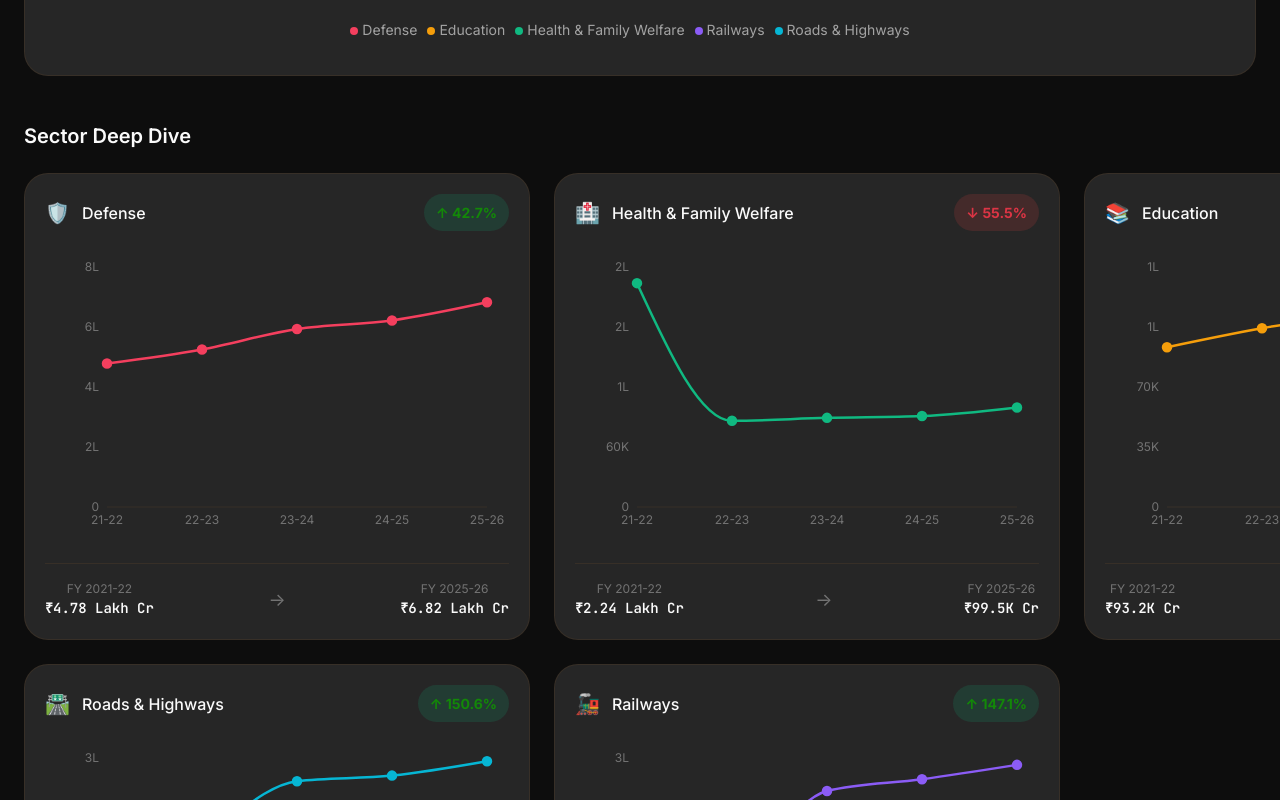
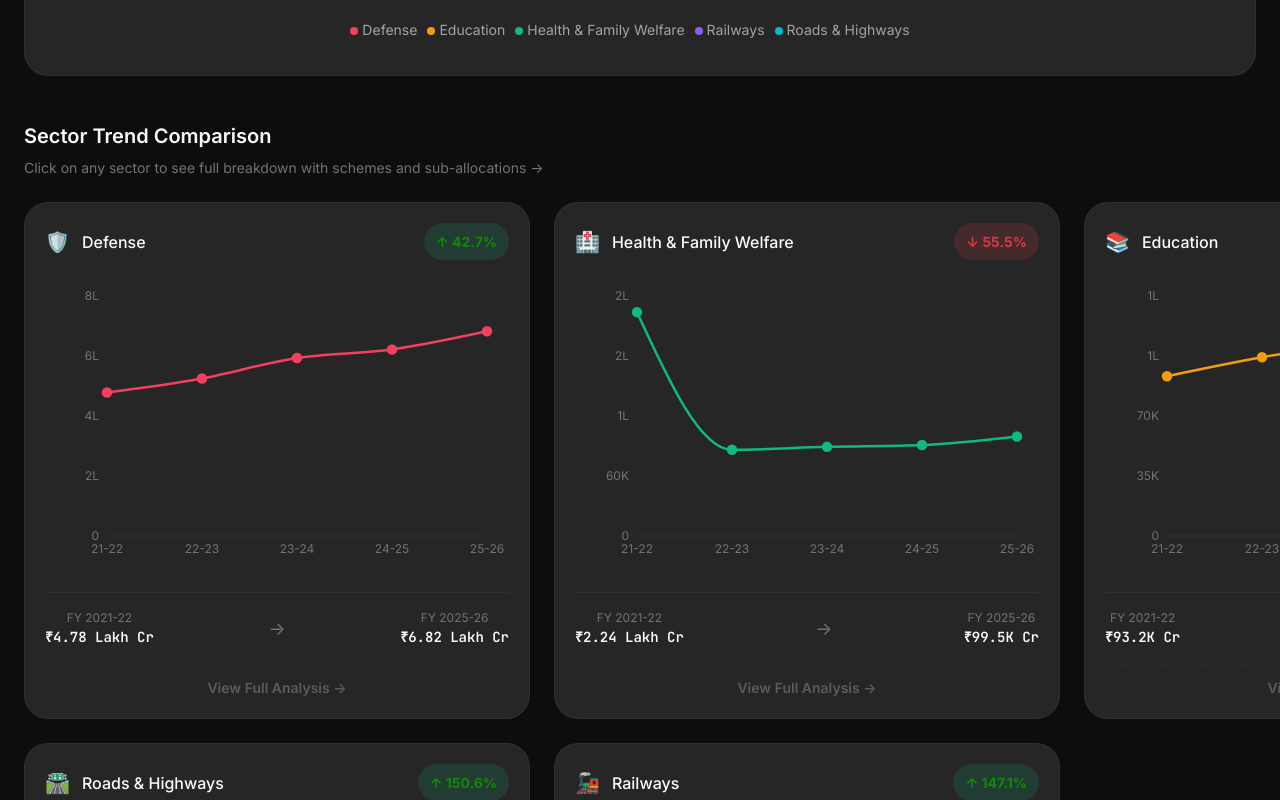
Before and after one commit to varun4537/india-budget-explorer, a React (Vite) app: page /trends in a window 1280 px wide. Shown: the part 1300-2100 px from the top of the page. Built offline with nearby package versions, Linux system fonts and the light colour scheme.

Commit message:
Make sector cards clickable, rename Deep Dive to Sector Trend Comparison, improve layout

```diff
--- a/src/pages/Sectors.css
+++ b/src/pages/Sectors.css
@@ -79,6 +79,12 @@
 .all-sectors .section-title {
     font-size: var(--text-xl);
     font-weight: var(--font-semibold);
+    margin-bottom: var(--space-2);
+}
+
+.all-sectors .section-hint {
+    font-size: var(--text-sm);
+    color: var(--text-muted);
     margin-bottom: var(--space-6);
 }
 
--- a/src/pages/Sectors.jsx
+++ b/src/pages/Sectors.jsx
@@ -56,13 +56,14 @@ export default function Sectors() {
                 {/* All Sectors Grid */}
                 <section className="all-sectors">
                     <h2 className="section-title">All Sectors (Sorted by Allocation)</h2>
+                    <p className="section-hint">Click on any sector to explore detailed breakdown →</p>
 
                     <div className="sectors-grid">
                         {sortedSectors.map((sector, index) => (
                             <SectorCard
                                 key={sector.id}
                                 sector={sector}
-                                linkToDetails={false}
+                                linkToDetails={true}
                                 animate={true}
                                 animationDelay={index * 50}
                             />
--- a/src/pages/Trends.css
+++ b/src/pages/Trends.css
@@ -232,3 +232,42 @@
     color: var(--text-muted);
     font-size: var(--text-lg);
 }
+
+/* Section hint text */
+.section-hint {
+    font-size: var(--text-sm);
+    color: var(--text-muted);
+    margin-bottom: var(--space-6);
+    margin-top: calc(-1 * var(--space-4));
+}
+
+/* Clickable sector trend card */
+.sector-trend-card-link {
+    text-decoration: none;
+    display: block;
+    cursor: pointer;
+}
+
+.sector-trend-card-link:hover {
+    border-color: var(--accent-gold, #c85a3a);
+    transform: translateY(-4px);
+    box-shadow: 0 8px 30px rgba(200, 90, 58, 0.15);
+}
+
+.sector-trend-card-link:hover .card-cta {
+    opacity: 1;
+    color: var(--accent-gold, #c85a3a);
+}
+
+/* Card CTA button */
+.card-cta {
+    margin-top: var(--space-4);
+    padding-top: var(--space-3);
+    border-top: 1px dashed var(--border-subtle);
+    text-align: center;
+    font-size: var(--text-sm);
+    font-weight: var(--font-semibold);
+    color: var(--text-muted);
+    opacity: 0.7;
+    transition: all var(--transition-base);
+}
--- a/src/pages/Trends.jsx
+++ b/src/pages/Trends.jsx
@@ -96,7 +96,8 @@ export default function Trends() {
 
                 {/* Individual Sector Cards */}
                 <section className="trends-section">
-                    <h2 className="section-title">Sector Deep Dive</h2>
+                    <h2 className="section-title">Sector Trend Comparison</h2>
+                    <p className="section-hint">Click on any sector to see full breakdown with schemes and sub-allocations →</p>
 
                     <div className="sector-trends-grid">
                         {sectorTrends.map(sector => {
@@ -105,7 +106,11 @@ export default function Trends() {
                             const growth = ((lastValue / firstValue - 1) * 100).toFixed(1);
 
                             return (
-                                <div key={sector.id} className="sector-trend-card">
+                                <a
+                                    key={sector.id}
+                                    href={`/sectors/${sector.id}`}
+                                    className="sector-trend-card sector-trend-card-link"
+                                >
                                     <div className="sector-trend-header">
                                         <span className="sector-icon">{sector.icon}</span>
                                         <h3 className="sector-name">{sector.name}</h3>
@@ -136,7 +141,9 @@ export default function Trends() {
                                             <span className="mini-value">{formatCurrency(lastValue)}</span>
                                         </div>
                                     </div>
-                                </div>
+
+                                    <div className="card-cta">View Full Analysis →</div>
+                                </a>
                             );
                         })}
                     </div>
```
